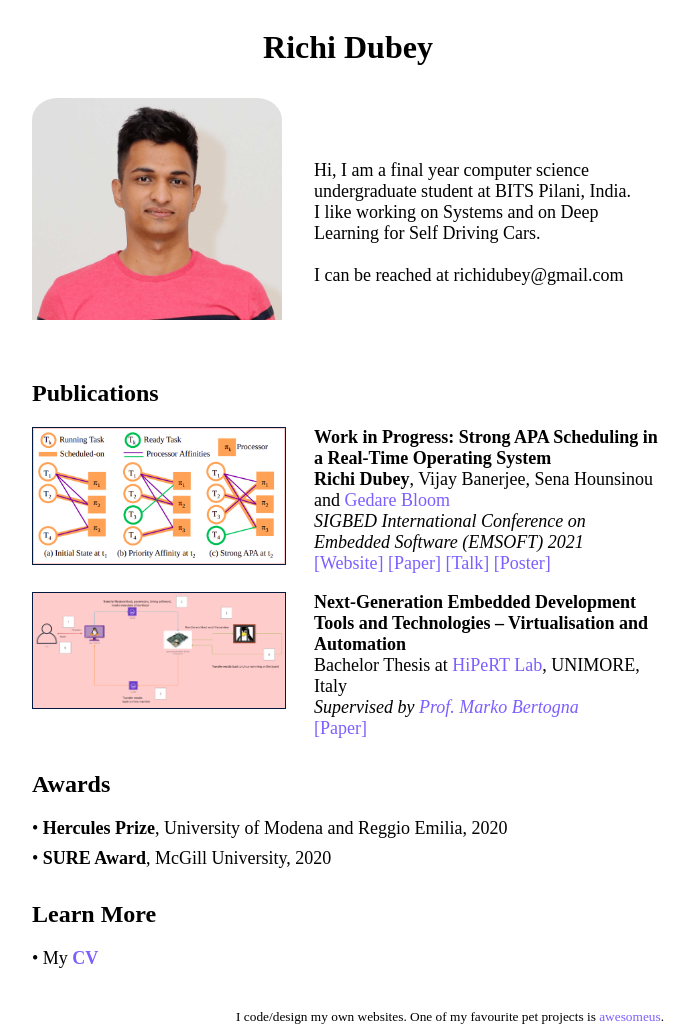
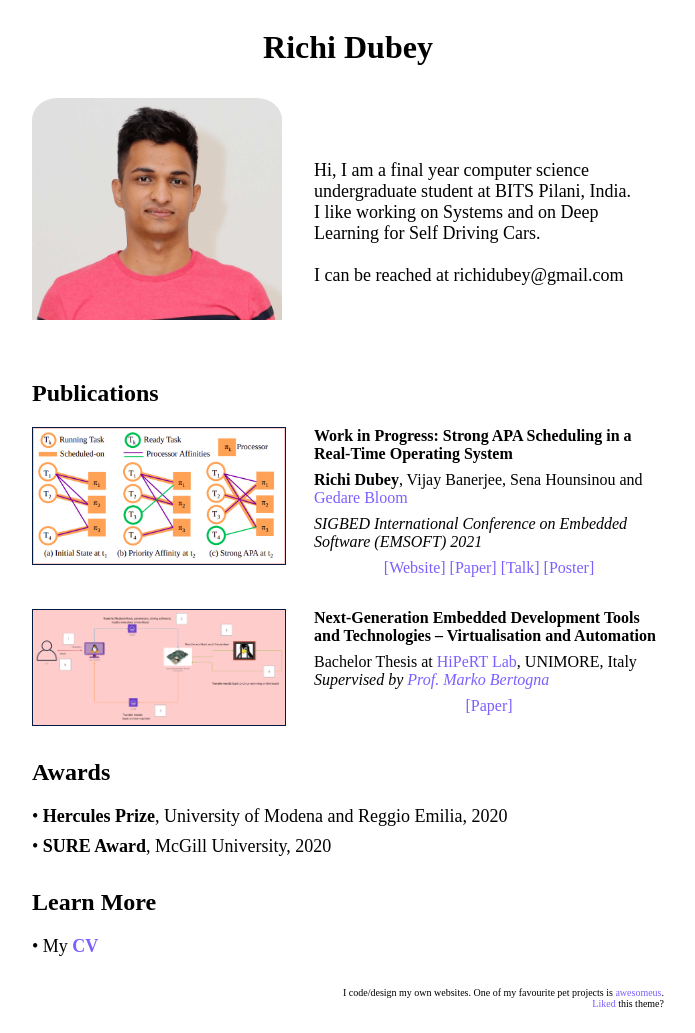
Before and after one commit to richidubey/richidubey.github.io, a plain HTML site: page index.html in a window 1280 px wide. Shown: the whole page, without its empty margins (292-987 px from the left). Drawn offline with Linux system fonts and the light colour scheme.

Commit message:
Merge changes from theme

```diff
--- a/index.html
+++ b/index.html
@@ -2,10 +2,14 @@
 <head>
     <title>Richi Dubey</title>
     <style>
-
         a{
             color: #7d5fff;
             text-decoration: none;
+        }
+
+        .links-outreach-publications{
+            margin-top: .5em;
+            text-align: center;
         }
     </style>
 
@@ -65,19 +69,22 @@
 
             <div>
                 <div style="float: left; margin-right: 2em; width: 250px; height: 150px;">
+                    <!-- TODO: Change the source to a pic of your publication  -->
                     <img src="./images/2021_StrongAPA.png" width="100%" style = "padding: 1px; border:1px solid #021a40; background-color: #ffcccc">
                 </div>
 
-                <div style="font-size: large; margin-left: 2em;"">
+                <div style="margin-left: 2em;">
+                        <!-- TODO: Change the below details to your publications  -->
                         <span style="font-weight: bold; color: #000;">Work in Progress: Strong APA Scheduling in a Real-Time Operating System</span>
                         <br>
-                        <div>
+                        <div style="margin-top:.5em;">
                             <span style="font-weight: bold;">Richi Dubey</span>, Vijay Banerjee, Sena Hounsinou and <a href="https://gedare.github.io/" target="_blank">Gedare Bloom</a></span>
                         </div>
+                        <div style="margin-top:.5em;">
+                            <span style=" display: block; font-style:italic"> SIGBED International Conference on Embedded Software (EMSOFT) 2021 </span>
+                        </div>
 
-                        <span style="font-style:italic"> SIGBED International Conference on Embedded Software (EMSOFT) 2021 </span>
-                        <br>
-                        <div>
+                        <div class="links-outreach-publications">
                             <a href="https://richidubey.github.io/Strong-APA-Documentation/html/" target="_blank">[Website]</a>
                             <a href="">[Paper]</a>
                             <a href="">[Talk]</a>
@@ -86,19 +93,26 @@
                 </div>
             </div>
 
-            <div style="clear: left;">
+            <!-- TODO: Remove this section if no more publications, or copy paste the div for adding more publications -->
+            <div style="clear: left; margin-top: 2em;">
                 <div style="float: left; margin-right: 2em; width: 250px; height: 150px;">
+                    <!-- TODO: Change the source to a pic of your publication  -->
                     <img src="./images/2021_RichiDubey_Bachelor_Thesis.png" width="100%" style = "padding: 1px; border:1px solid #021a40; background-color: #ffcccc">
                 </div>
 
-                <div style="font-size: large; margin-top: 1em">
+                <div style="margin-top: 1em">
+                        <!-- TODO: Change the below details to your publications  -->
                         <span style="font-weight: bold; color: #000;">Next-Generation Embedded Development Tools and Technologies – Virtualisation and Automation</span>
                         <br>
+                        <div style="margin-top: .5em;">
                             <span> Bachelor Thesis at <a href="https://hipert.unimore.it/" target="_blank"> HiPeRT Lab</a>, UNIMORE, Italy</span>
-                        <br>
+                        </div>
+                        <div>
                             <span style="font-style:italic"> Supervised by <a href="https://algo.ing.unimo.it/people/marko/" target="_blank">Prof. Marko Bertogna</a></span>
-                        <br>
+                        </div>
+                        <div class="links-outreach-publications">
                             <a href="./publications/2021_RichiDubey_Bachelor_Thesis.pdf" target="_blank">[Paper]</a>
+                        </div>
                 </div>
             </div>
         </div>
@@ -140,9 +154,16 @@
             </div>
         </div>
 
-        <div style="margin-top: 3em; font-size: smaller; float: right;">
+        <div>
+            <div style="margin-top: 3em; font-size: x-small; float: right;">
                 I code/design my own websites. One of my favourite pet projects is <a href="http://www.awesomeus.tech/" target="_blank">awesomeus</a>.
+            <br>
+            <span style="float: right;">
+                <a href="https://github.com/richidubey/Simple-Minimalistic-Academic-Portfolio" target="_blank">Liked</a> this theme?
+            </span>
             </div>
+        </div>
+
     </div>
 </body>
 
```
Lines whose indentation alone changed are shown as unchanged.
